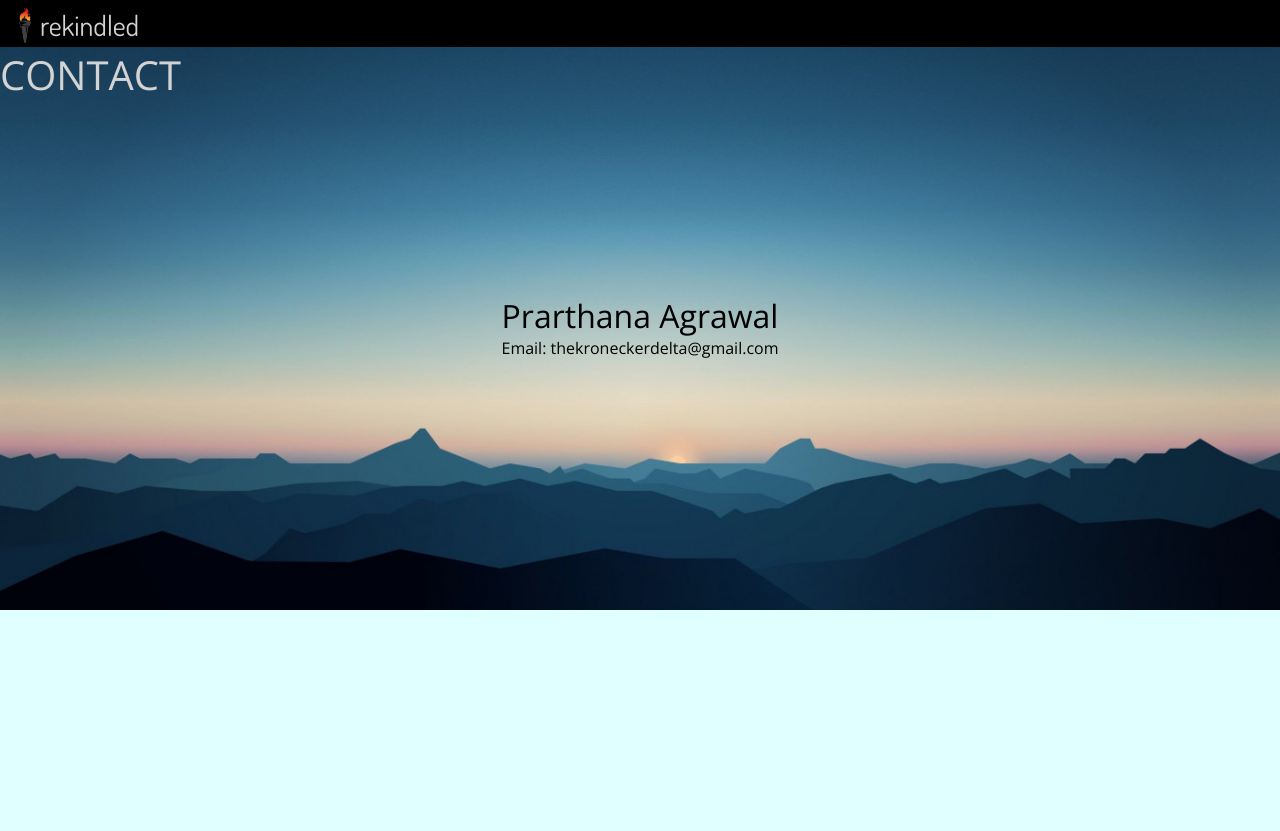
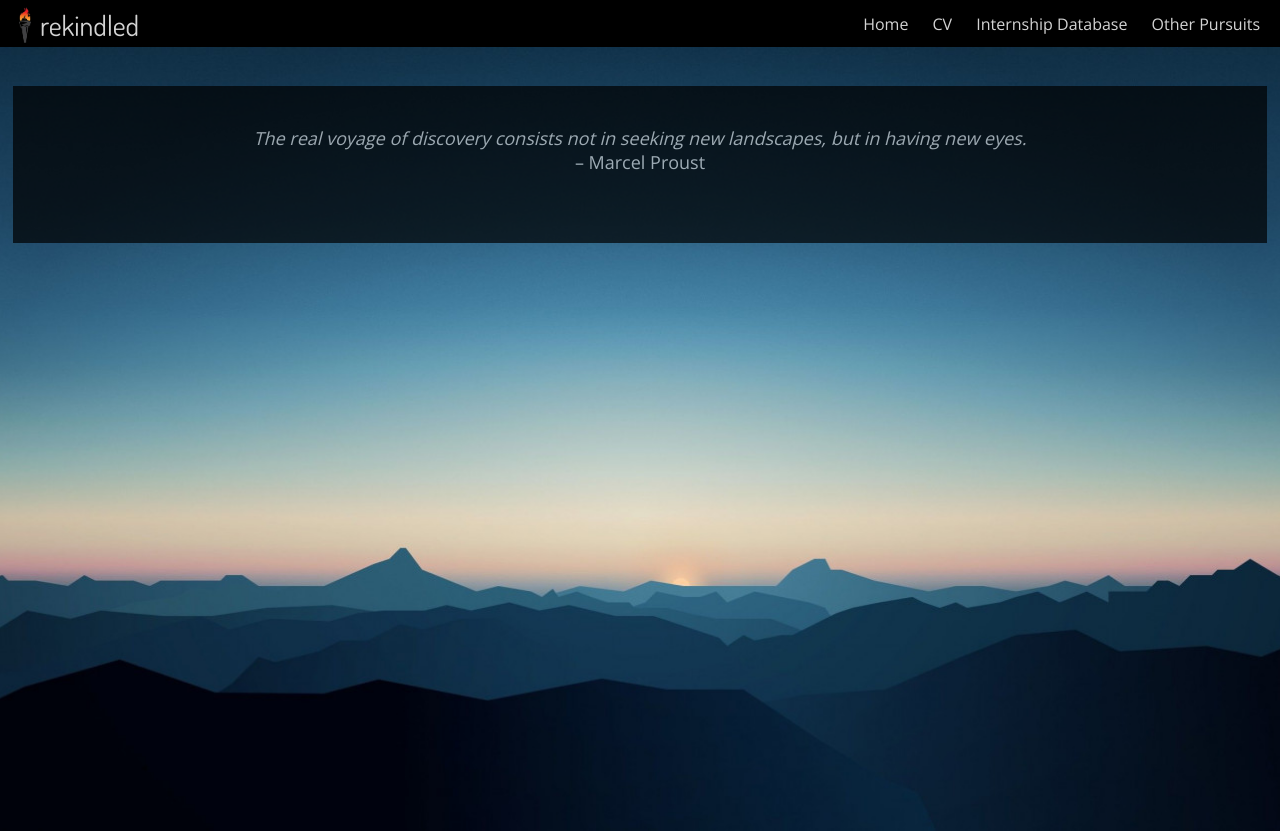
Before and after one commit to agrawalprayer/coursera-html, a plain HTML site: page other-pursuits.html in a window 1280 px wide. Before the commit the page ends 800 px from the top, so only its background shows below. Drawn offline with Linux system fonts and the light colour scheme.

Commit message:
Update profile picture and added menu bar

```diff
--- a/main-style.css
+++ b/main-style.css
@@ -60,20 +60,38 @@ body{
 	height: 50px;
 }
 
+#menu-container{
+	position: absolute;
+	right: 0px;
+	padding-top: 13px;
+	text-decoration: none;
+	color: lightgray;
+	margin-right: 10px;
+}
+
+#menu{
+	position: relative;
+	margin-left: 5px;
+	margin-right: 5px;
+	padding: 5px;
+	text-decoration: none;
+	color: lightgray;
+}
+
 #background-container{
 	position: relative;
 	top: 0px;
 	background: url('bgimage.jpg');
 	background-size: cover;
 	background-position: center;
-	height: 563px;
+	height: 98%;
 	width: 100%;
 }
 
 #image-title-container{
 	/*background-color: lightgray;*/
 	position: relative;
-	top: 65px;
+	top: 18%;
 	margin-left: auto;
 	margin-right: auto;
 	/*height: 300px;*/
@@ -88,6 +106,7 @@ body{
 	top: 25px;
 	left: 50px;
 	border-radius: 50%;
+	border: 0px solid steelblue;
 }
 
 #title{
@@ -185,6 +204,8 @@ body{
 footer{
 	background-color: black;
 	color: lightgray;
+	padding: 20px;
+	text-align: center;
 }
 
 .cvcontent{
@@ -384,3 +405,26 @@ a:hover, a:active {
 .ms-thesis-contents>div{
 	margin-top: 30px;
 }
+
+
+#quote-box{
+	position: relative;
+	top: 5%;
+	width: 98%;
+	margin-left: 1%;
+	height: 20%;
+	padding: 40px;
+	background-color: black;
+	opacity: 0.7;
+	color: lightgray;
+	text-align: center;
+	font-size: 18px;
+}
+
+#instagram-post{
+	position: relative;
+	top: 10%;
+	margin-left: 1%;
+	height: 5%;
+	width: 5%;
+}
--- a/contact.html
+++ b/other-pursuits.html
@@ -14,15 +14,26 @@
 		<a href="index.html" target="_self">
 		<img id="logo" src="torch.png">
 		<p id="website-name">rekindled</p> </a>
+
+		<div id="menu-container">
+			<a id="menu" href="index.html" target=_self> Home </a>
+
+			<a id="menu" href="cv-page.html" target=_self> CV </a>
+
+			<a id="menu" href="internship-page.html" target=_self> Internship Database</a>
+
+			<a id="menu" href="Other-pursuits.html" target=_self> Other Pursuits</a>
+		</div>
 	</div>
 
 	<!--Background-->
 	<div id="background-container">
-		<div style="text-align: left; padding-top: 0px; font-size: 40px; color: lightgray; "> CONTACT </div>
-		<div style="text-align: center; padding:15%">
-			<h1> Prarthana Agrawal </h1>
-			Email: thekroneckerdelta@gmail.com
-	</div>
+
+		<div id="quote-box">
+			<i>The real voyage of discovery consists not in seeking new landscapes, but in having new eyes.</i>
+			<br> – Marcel Proust
+		</div>
+
 	</div>
 	<!--<footer> &copy; Prarthana Agrawal 2023 </footer>-->
 </body>
```
Also changed, not shown: cv-page.html (+14 -3 lines), index.html (+18 -5 lines), internship-page.html (+17 -5 lines), prarthana_oxford.jpg (added), prarthana_oxford_bw.jpg (added).
